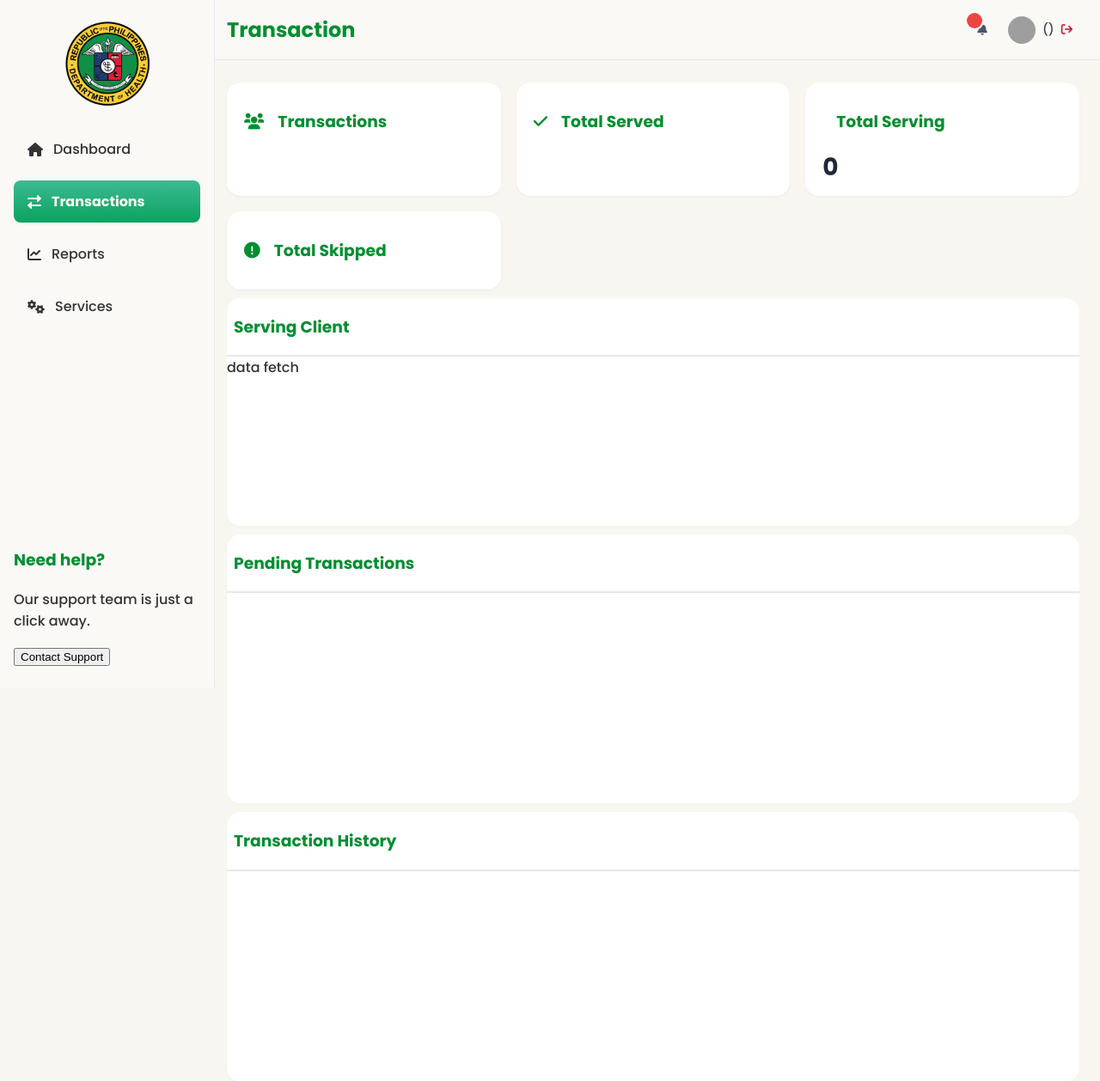
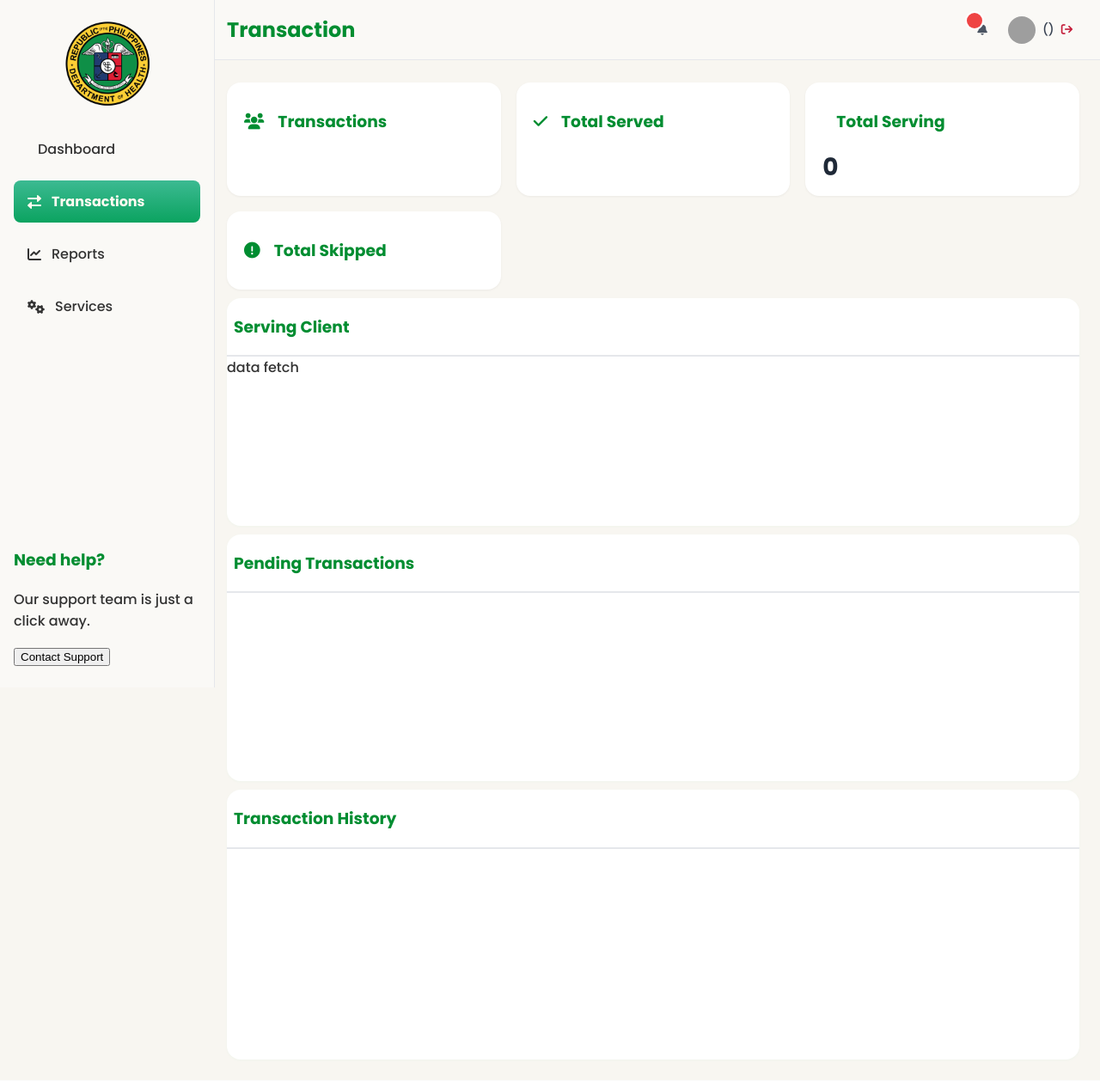
Before and after one commit to rejosa05/pacd, a Django app: template app/templates/app/transaction.html in a window 1280 px wide. Shown: the top 1258 px of the page at 86% size. After the commit the page ends 1234 px from the top, so only its background shows below. Run offline with Django 4.2, Linux system fonts and the light colour scheme; the template is opened without the code that fills it, so the values that code supplies are empty; data comes from the database, SQL or seed files in the repository; both versions use the stored data as it was after the commit; grey boxes are pictures that could not be loaded.

Commit message:
update code

```diff
--- a/app/admin.py
+++ b/app/admin.py
@@ -35,7 +35,7 @@ class ServiceDetails(admin.ModelAdmin):
 
 @admin.register(ClientDetails)
 class ClientDetailsAdmin(admin.ModelAdmin):
-    list_display = ('id','client_queue_no', 'client_firstname', 'client_lastname', 'client_org', 'client_lane_type', 'client_contact', 'client_status', 'client_created_date')
+    list_display = ('id','client_queue_no', 'client_firstname', 'client_lastname', 'client_org', 'client_lane_type', 'client_contact', 'client_status', 'client_created_date', 'public_id')
     search_fields = ('client_queue_no', 'client_firstname', 'client_lastname', 'client_org', 'client_lane_type', 'client_contact', 'client_status')
     list_filter = ('client_lane_type', 'client_status', 'client_created_date')
     ordering = ('-client_created_date',)
--- a/app/templates/app/transaction.html
+++ b/app/templates/app/transaction.html
@@ -12,7 +12,7 @@
 
         <div class="menu">
             <a href="{% url 'dashboard' %}" class="menu-item">
-                <i class="fas fa-home icon"></i> Dashboard
+                <i class="fa-solid icon"></i> Dashboard
             </a>
             <a href="" class="menu-item active">
                 <i class="fas fa-exchange-alt icon"></i> Transactions
@@ -112,7 +112,7 @@
         <h3> Pending Transactions </h3>
         <div class="pagination" id="paginationControls"></div>
     </div>
-    <div class="transaction-list" id="pendingClientList">
+    <div class="transaction-list" id="pendingClientList" style="height: 220px;">
         <!-- data fetch -->
     </div>
 </div>
--- a/app/utils/utils.py
+++ b/app/utils/utils.py
@@ -231,6 +231,7 @@ def client_context(public_id, request):
     divisionLog = DivisionLog.objects.filter(client_id__id = clientDetails.id).first()
 
     print("data", divisionLog)
+    print('id', clientDetails.id)
 
     services = getattr(divisionLog, "service_id", None)
     account = getattr(divisionLog, "process_owner_id", None)
--- a/app/view/actions.py
+++ b/app/view/actions.py
@@ -50,6 +50,8 @@ def update_client_status_served(request):
             requirements_met =  requirements_met,
             request_catered = request_processed
             )
+
+            print(cc_cover, requirements_met, request_processed)
 
             return JsonResponse({'message': 'Client forwarded successfully!', 'client_queue_no': client.client_queue_no})
         except ClientDetails.DoesNotExist:
```
Also changed, not shown: database.db.
